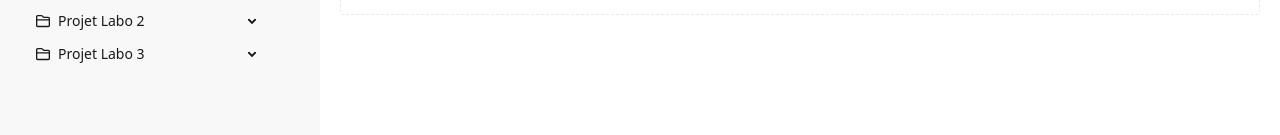
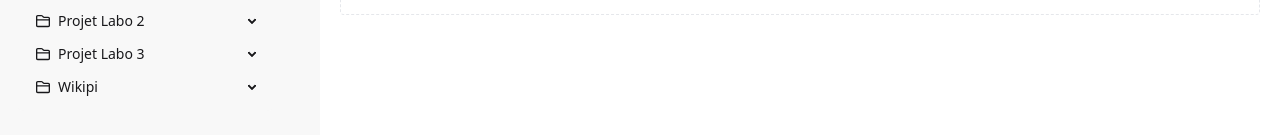
Before and after one commit to LiamOgu/wikipi, a React (Vite) app in the folder frontend/: page /Project in a window 1280 px wide. Shown: the part 231-366 px from the top of the page. Built offline with nearby package versions, Linux system fonts and the light colour scheme.

Commit message:
Update projetsData.js

```diff
--- a/frontend/src/data/projetsData.js
+++ b/frontend/src/data/projetsData.js
@@ -1,39 +1,54 @@
 const data = {
   projet: [
     {
-      id : 0,
-      title : "Projet Labo 1",
-      documentations : [
+      id: 0,
+      title: "Projet Labo 1",
+      documentations: [
         {
-          id : 0
-        }
-      ]
+          id: 0,
+        },
+      ],
     },
     {
-      id : 1,
-      title : "Projet Labo 2",
-      documentations : [
+      id: 1,
+      title: "Projet Labo 2",
+      documentations: [
         {
-          id : 1
-        }
-      ]
+          id: 1,
+        },
+      ],
     },
     {
-      id : 2,
-      title : "Projet Labo 3",
-      documentations : [
+      id: 2,
+      title: "Projet Labo 3",
+      documentations: [
         {
-          id : 2
+          id: 2,
         },
         {
-          id : 3
+          id: 3,
         },
         {
-          id : 4
-        }
-      ]
-    }
-  ]
-}
+          id: 4,
+        },
+      ],
+    },
+    {
+      id: 3,
+      title: "Wikipi",
+      documentations: [
+        {
+          id: 2,
+        },
+        {
+          id: 3,
+        },
+        {
+          id: 4,
+        },
+      ],
+    },
+  ],
+};
 
 export default data;
```
